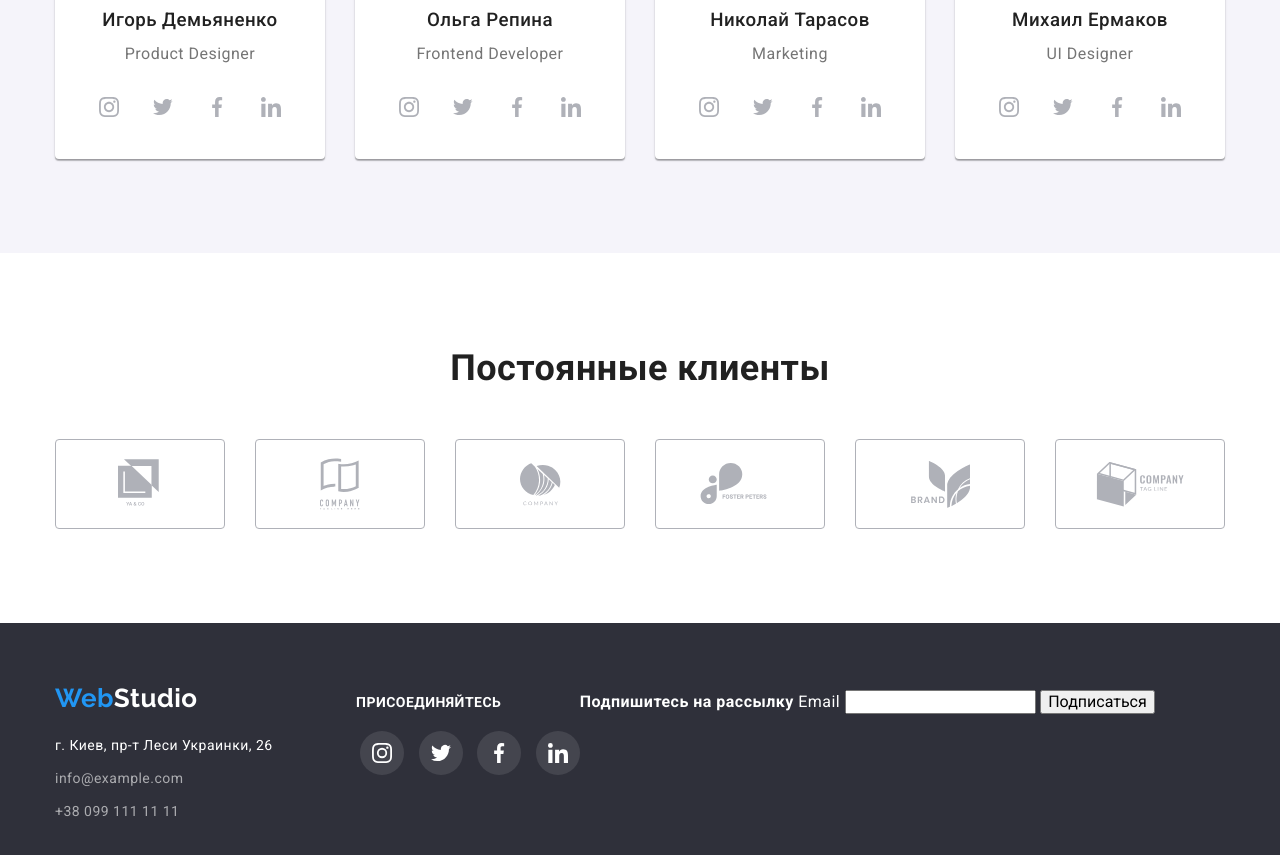
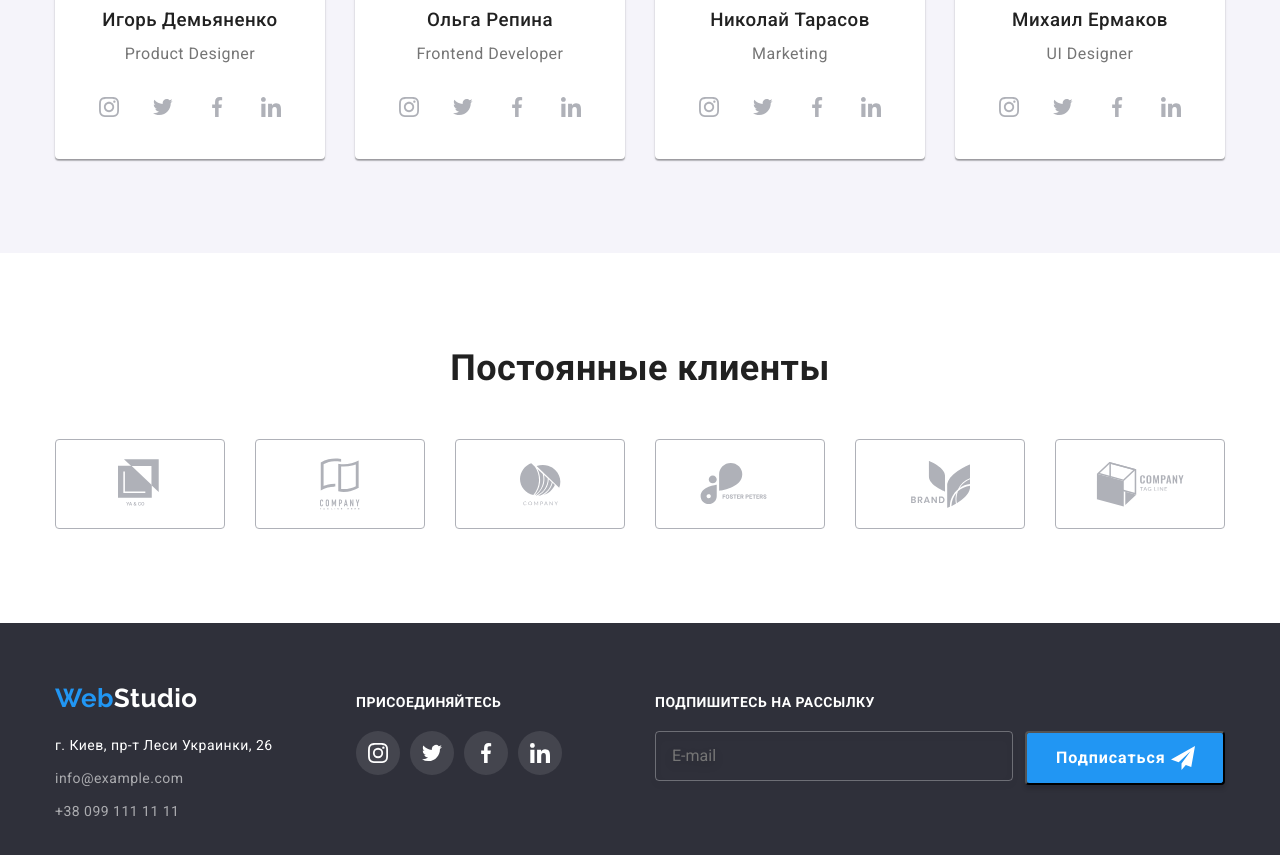
Before and after one commit to Larysa1387/goit-markup-hw-06, a plain HTML site: page index.html in a window 1280 px wide. Shown: the part 2074-2929 px from the top of the page. Drawn offline with Linux system fonts and the light colour scheme.

Commit message:
block subscribe in footer finished

```diff
--- a/css/style.css
+++ b/css/style.css
@@ -591,6 +591,11 @@
   color: rgba(255, 255, 255, 0.6);
 }
 
+.container.align .sign {
+  margin-right: 93px;
+  width: 206px;
+}
+
 .sign-in {
   display: block;
   font-style: normal;
@@ -611,9 +616,9 @@
   margin-right: 10px;
 }
 
-.social-nets .link {
+/* .social-nets .link {
   display: inline-block;
-}
+} */
 
 .social-nets::after {
   display: inline-flex;
@@ -657,14 +662,63 @@
   background-color: var(--accent-color);
 }
 
+/* Subscribe  */
+.form-subscribe {
+  display: flex;
+  justify-content: start;
+  width: 570px;
+}
+
+.subscribe-field {
+  position: relative;
+}
+
+.subscribe-input {
+  display: flex;
+  width: 358px;
+  padding: 15px 16px;
+  margin-right: 12px;
+  border: 1px solid rgba(255, 255, 255, 0.3);
+  filter: drop-shadow(0px 4px 4px rgba(0, 0, 0, 0.15));
+  border-radius: 4px;
+  background-color: inherit;
+}
+
+.subscribe-input::placeholder {
+  font-size: 16px;
+  line-height: 1.25;
+  /* color: rgba(255, 255, 255, 0.6); */
+}
+
+.subscribe-btn {
+    position: relative;
+    padding: 10px 62px 10px 29px;
+    display: inline-block;
+    min-width: 200px;
+    font-weight: bold;
+    font-size: 16px;
+    line-height: 1.88;
+    text-align: center;
+    letter-spacing: 0.06em;
+    color: var(--primary-white-color);
+    background-color: var(--accent-color);
+    box-shadow: 0px 4px 4px rgba(0, 0, 0, 0.15);
+    border-radius: 4px;
+}
+
+.send-icon {
+  position: absolute;
+  right: 28px;
+  top: 13px;
+}
 
   /* portfolio style */
 
-.visually-hidden {
-  position: absolute;
-  width: 1px;
-  height: 1px;
-  margin: -1px;
+  .visually-hidden {
+    position: absolute;
+    width: 1px;
+    height: 1px;
+    margin: -1px;
   border: 0;
   padding: 0;
   white-space: nowrap;
--- a/index.html
+++ b/index.html
@@ -333,16 +333,21 @@
             <a class="link" href=""></a>
           </li>
         </ul>
-    </div>
+      </div>
 
-    <div class="subscribe">
-    <form name="subscribe">
-      <b class="subscribe-title">Подпишитесь на рассылку</b>
-      <label for="email">Email</label>
-      <input id="email" type="email" name="email" >
-      <button type="submit">Подписаться</button>
-    </form>
-    </div>
+      <div class="subscribe">
+      <b class="sign-in">Подпишитесь на рассылку</b>
+      <form class="form-subscribe">
+        <label class="subscribe-field">
+          <input class="subscribe-input" type="email" name="email" placeholder="E-mail">
+        </label>
+        <button class="subscribe-btn" type="submit">Подписаться
+          <svg class="send-icon" width="24" height="24">
+            <use href="./images/symbol-defs1.svg#icon-icon-send"></use>
+          </svg>
+        </button>
+      </form>
+      </div>
     </div>
   </footer>
 
```
Also changed, not shown: images/symbol-defs1.svg (added).
